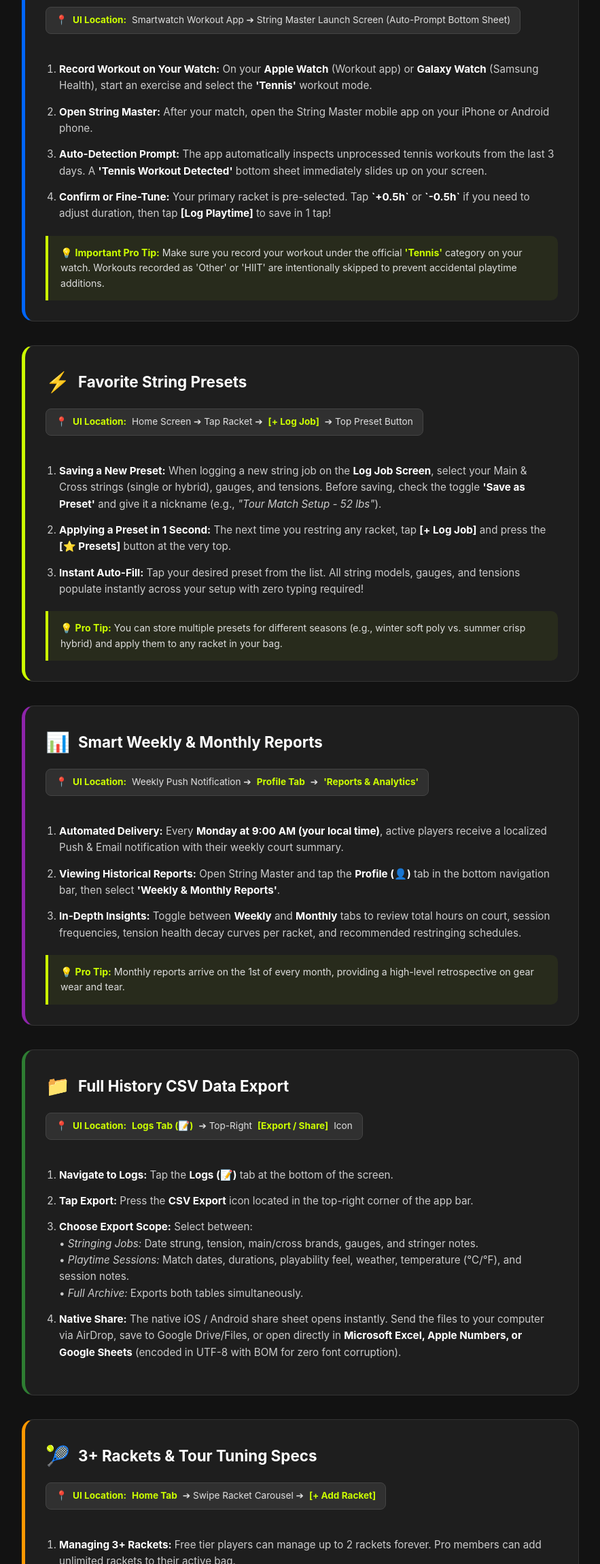
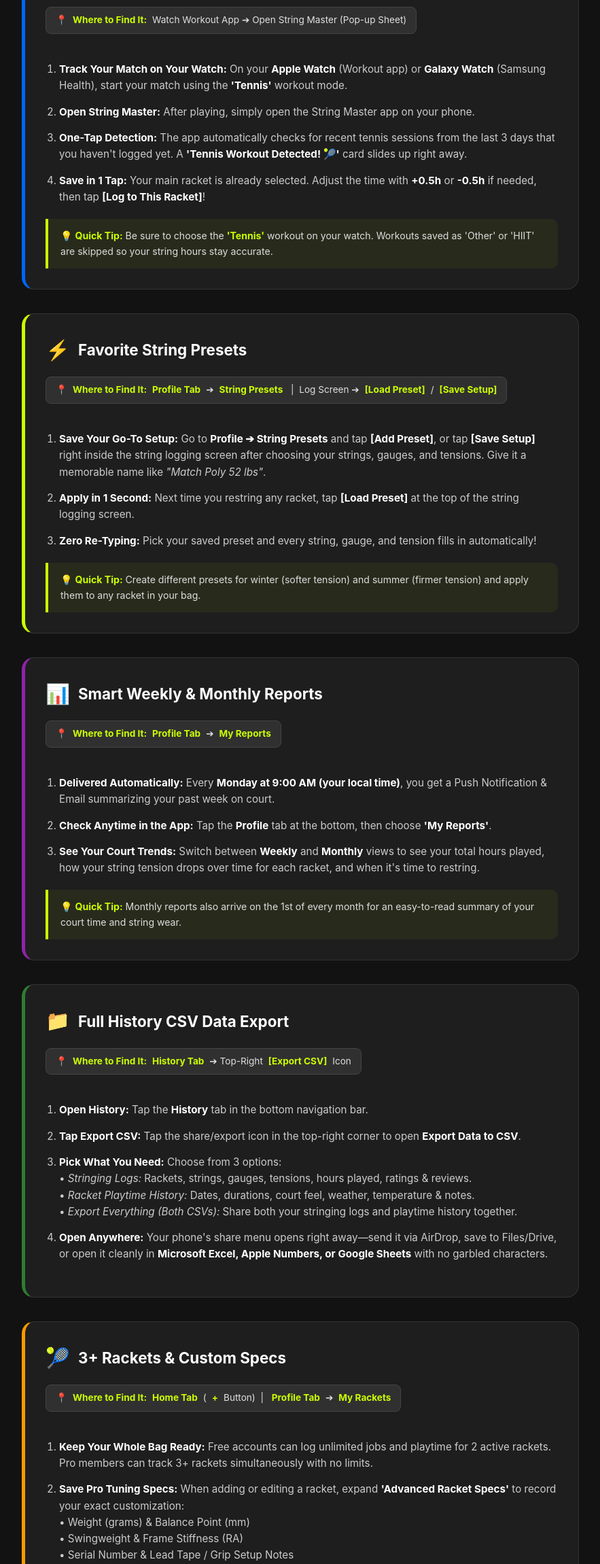
Before and after one commit to esc16/string-master-web, a plain HTML site: page guide.html in a window 1280 px wide. Shown: the part 499-2800 px from the top of the page at 68% size, without its empty margins (198-1081 px from the left). Drawn offline with Linux system fonts and the light colour scheme.

Commit message:
docs(web): align Pro user guide with actual UI labels and highlight 14-day free trial & widgets

```diff
--- a/guide.html
+++ b/guide.html
@@ -246,9 +246,10 @@
             <div class="nav-pills">
                 <a href="#smartwatch" class="nav-pill">⌚ Smartwatch Sync</a>
                 <a href="#presets" class="nav-pill">⚡ String Presets</a>
-                <a href="#reports" class="nav-pill">📊 Weekly & Monthly Reports</a>
-                <a href="#csv" class="nav-pill">📁 CSV History Export</a>
-                <a href="#rackets" class="nav-pill">🎾 3+ Rackets & Pro Specs</a>
+                <a href="#reports" class="nav-pill">📊 My Reports</a>
+                <a href="#csv" class="nav-pill">📁 CSV Export</a>
+                <a href="#rackets" class="nav-pill">🎾 3+ Rackets & Specs</a>
+                <a href="#widget" class="nav-pill">📱 Home Screen Widget</a>
             </div>
         </div>
 
@@ -260,26 +261,26 @@
             </div>
 
             <div class="ui-location-badge">
-                📍 <strong>UI Location:</strong> Smartwatch Workout App ➔ String Master Launch Screen (Auto-Prompt Bottom Sheet)
+                📍 <strong>Where to Find It:</strong> Watch Workout App ➔ Open String Master (Pop-up Sheet)
             </div>
 
             <ol class="step-list">
                 <li>
-                    <strong>Record Workout on Your Watch:</strong> On your <strong>Apple Watch</strong> (Workout app) or <strong>Galaxy Watch</strong> (Samsung Health), start an exercise and select the <strong>'Tennis'</strong> workout mode.
+                    <strong>Track Your Match on Your Watch:</strong> On your <strong>Apple Watch</strong> (Workout app) or <strong>Galaxy Watch</strong> (Samsung Health), start your match using the <strong>'Tennis'</strong> workout mode.
                 </li>
                 <li>
-                    <strong>Open String Master:</strong> After your match, open the String Master mobile app on your iPhone or Android phone.
+                    <strong>Open String Master:</strong> After playing, simply open the String Master app on your phone.
                 </li>
                 <li>
-                    <strong>Auto-Detection Prompt:</strong> The app automatically inspects unprocessed tennis workouts from the last 3 days. A <strong>'Tennis Workout Detected'</strong> bottom sheet immediately slides up on your screen.
+                    <strong>One-Tap Detection:</strong> The app automatically checks for recent tennis sessions from the last 3 days that you haven't logged yet. A <strong>'Tennis Workout Detected! 🎾'</strong> card slides up right away.
                 </li>
                 <li>
-                    <strong>Confirm or Fine-Tune:</strong> Your primary racket is pre-selected. Tap <strong>`+0.5h`</strong> or <strong>`-0.5h`</strong> if you need to adjust duration, then tap <strong>[Log Playtime]</strong> to save in 1 tap!
+                    <strong>Save in 1 Tap:</strong> Your main racket is already selected. Adjust the time with <strong>+0.5h</strong> or <strong>-0.5h</strong> if needed, then tap <strong>[Log to This Racket]</strong>!
                 </li>
             </ol>
 
             <div class="pro-tip">
-                💡 <strong>Important Pro Tip:</strong> Make sure you record your workout under the official <strong>'Tennis'</strong> category on your watch. Workouts recorded as 'Other' or 'HIIT' are intentionally skipped to prevent accidental playtime additions.
+                💡 <strong>Quick Tip:</strong> Be sure to choose the <strong>'Tennis'</strong> workout on your watch. Workouts saved as 'Other' or 'HIIT' are skipped so your string hours stay accurate.
             </div>
         </div>
 
@@ -291,23 +292,23 @@
             </div>
 
             <div class="ui-location-badge">
-                📍 <strong>UI Location:</strong> Home Screen ➔ Tap Racket ➔ <strong>[+ Log Job]</strong> ➔ Top Preset Button
+                📍 <strong>Where to Find It:</strong> <strong>Profile Tab</strong> ➔ <strong>String Presets</strong> &nbsp;|&nbsp; Log Screen ➔ <strong>[Load Preset]</strong> / <strong>[Save Setup]</strong>
             </div>
 
             <ol class="step-list">
                 <li>
-                    <strong>Saving a New Preset:</strong> When logging a new string job on the <strong>Log Job Screen</strong>, select your Main & Cross strings (single or hybrid), gauges, and tensions. Before saving, check the toggle <strong>'Save as Preset'</strong> and give it a nickname (e.g., <em>"Tour Match Setup - 52 lbs"</em>).
+                    <strong>Save Your Go-To Setup:</strong> Go to <strong>Profile ➔ String Presets</strong> and tap <strong>[Add Preset]</strong>, or tap <strong>[Save Setup]</strong> right inside the string logging screen after choosing your strings, gauges, and tensions. Give it a memorable name like <em>"Match Poly 52 lbs"</em>.
                 </li>
                 <li>
-                    <strong>Applying a Preset in 1 Second:</strong> The next time you restring any racket, tap <strong>[+ Log Job]</strong> and press the <strong>[⭐ Presets]</strong> button at the very top.
+                    <strong>Apply in 1 Second:</strong> Next time you restring any racket, tap <strong>[Load Preset]</strong> at the top of the string logging screen.
                 </li>
                 <li>
-                    <strong>Instant Auto-Fill:</strong> Tap your desired preset from the list. All string models, gauges, and tensions populate instantly across your setup with zero typing required!
+                    <strong>Zero Re-Typing:</strong> Pick your saved preset and every string, gauge, and tension fills in automatically!
                 </li>
             </ol>
 
             <div class="pro-tip">
-                💡 <strong>Pro Tip:</strong> You can store multiple presets for different seasons (e.g., winter soft poly vs. summer crisp hybrid) and apply them to any racket in your bag.
+                💡 <strong>Quick Tip:</strong> Create different presets for winter (softer tension) and summer (firmer tension) and apply them to any racket in your bag.
             </div>
         </div>
 
@@ -319,23 +320,23 @@
             </div>
 
             <div class="ui-location-badge">
-                📍 <strong>UI Location:</strong> Weekly Push Notification ➔ <strong>Profile Tab</strong> ➔ <strong>'Reports & Analytics'</strong>
+                📍 <strong>Where to Find It:</strong> <strong>Profile Tab</strong> ➔ <strong>My Reports</strong>
             </div>
 
             <ol class="step-list">
                 <li>
-                    <strong>Automated Delivery:</strong> Every <strong>Monday at 9:00 AM (your local time)</strong>, active players receive a localized Push & Email notification with their weekly court summary.
+                    <strong>Delivered Automatically:</strong> Every <strong>Monday at 9:00 AM (your local time)</strong>, you get a Push Notification & Email summarizing your past week on court.
                 </li>
                 <li>
-                    <strong>Viewing Historical Reports:</strong> Open String Master and tap the <strong>Profile (👤)</strong> tab in the bottom navigation bar, then select <strong>'Weekly & Monthly Reports'</strong>.
+                    <strong>Check Anytime in the App:</strong> Tap the <strong>Profile</strong> tab at the bottom, then choose <strong>'My Reports'</strong>.
                 </li>
                 <li>
-                    <strong>In-Depth Insights:</strong> Toggle between <strong>Weekly</strong> and <strong>Monthly</strong> tabs to review total hours on court, session frequencies, tension health decay curves per racket, and recommended restringing schedules.
+                    <strong>See Your Court Trends:</strong> Switch between <strong>Weekly</strong> and <strong>Monthly</strong> views to see your total hours played, how your string tension drops over time for each racket, and when it's time to restring.
                 </li>
             </ol>
 
             <div class="pro-tip">
-                💡 <strong>Pro Tip:</strong> Monthly reports arrive on the 1st of every month, providing a high-level retrospective on gear wear and tear.
+                💡 <strong>Quick Tip:</strong> Monthly reports also arrive on the 1st of every month for an easy-to-read summary of your court time and string wear.
             </div>
         </div>
 
@@ -347,24 +348,24 @@
             </div>
 
             <div class="ui-location-badge">
-                📍 <strong>UI Location:</strong> <strong>Logs Tab (📝)</strong> ➔ Top-Right <strong>[Export / Share]</strong> Icon
+                📍 <strong>Where to Find It:</strong> <strong>History Tab</strong> ➔ Top-Right <strong>[Export CSV]</strong> Icon
             </div>
 
             <ol class="step-list">
                 <li>
-                    <strong>Navigate to Logs:</strong> Tap the <strong>Logs (📝)</strong> tab at the bottom of the screen.
+                    <strong>Open History:</strong> Tap the <strong>History</strong> tab in the bottom navigation bar.
                 </li>
                 <li>
-                    <strong>Tap Export:</strong> Press the <strong>CSV Export</strong> icon located in the top-right corner of the app bar.
+                    <strong>Tap Export CSV:</strong> Tap the share/export icon in the top-right corner to open <strong>Export Data to CSV</strong>.
                 </li>
                 <li>
-                    <strong>Choose Export Scope:</strong> Select between:
-                        <br>• <em>Stringing Jobs:</em> Date strung, tension, main/cross brands, gauges, and stringer notes.
-                        <br>• <em>Playtime Sessions:</em> Match dates, durations, playability feel, weather, temperature (°C/°F), and session notes.
-                        <br>• <em>Full Archive:</em> Exports both tables simultaneously.
+                    <strong>Pick What You Need:</strong> Choose from 3 options:
+                        <br>• <em>Stringing Logs:</em> Rackets, strings, gauges, tensions, hours played, ratings &amp; reviews.
+                        <br>• <em>Racket Playtime History:</em> Dates, durations, court feel, weather, temperature &amp; notes.
+                        <br>• <em>Export Everything (Both CSVs):</em> Share both your stringing logs and playtime history together.
                 </li>
                 <li>
-                    <strong>Native Share:</strong> The native iOS / Android share sheet opens instantly. Send the files to your computer via AirDrop, save to Google Drive/Files, or open directly in <strong>Microsoft Excel, Apple Numbers, or Google Sheets</strong> (encoded in UTF-8 with BOM for zero font corruption).
+                    <strong>Open Anywhere:</strong> Your phone's share menu opens right away—send it via AirDrop, save to Files/Drive, or open it cleanly in <strong>Microsoft Excel, Apple Numbers, or Google Sheets</strong> with no garbled characters.
                 </li>
             </ol>
         </div>
@@ -373,26 +374,49 @@
         <div id="rackets" class="guide-card" style="border-left: 5px solid var(--accent-orange);">
             <div class="guide-card-header">
                 <span class="guide-card-icon">🎾</span>
-                <div class="guide-card-title">3+ Rackets & Tour Tuning Specs</div>
+                <div class="guide-card-title">3+ Rackets &amp; Custom Specs</div>
             </div>
 
             <div class="ui-location-badge">
-                📍 <strong>UI Location:</strong> <strong>Home Tab</strong> ➔ Swipe Racket Carousel ➔ <strong>[+ Add Racket]</strong>
+                📍 <strong>Where to Find It:</strong> <strong>Home Tab</strong> (<strong>+</strong> Button) &nbsp;|&nbsp; <strong>Profile Tab</strong> ➔ <strong>My Rackets</strong>
             </div>
 
             <ol class="step-list">
                 <li>
-                    <strong>Managing 3+ Rackets:</strong> Free tier players can manage up to 2 rackets forever. Pro members can add unlimited rackets to their active bag.
+                    <strong>Keep Your Whole Bag Ready:</strong> Free accounts can log unlimited jobs and playtime for 2 active rackets. Pro members can track 3+ rackets simultaneously with no limits.
                 </li>
                 <li>
-                    <strong>Advanced Tuning Specs:</strong> When adding or editing a racket, tap <strong>'Advanced Racket Specs'</strong> to track your custom specs:
-                        <br>• Static Weight (grams)
-                        <br>• Swingweight (kg·cm²)
-                        <br>• Balance Point (mm / pts HL)
-                        <br>• Frame Stiffness (RA)
-                        <br>• Custom Lead Tape & Grip customization notes
+                    <strong>Save Pro Tuning Specs:</strong> When adding or editing a racket, expand <strong>'Advanced Racket Specs'</strong> to record your exact customization:
+                        <br>• Weight (grams) &amp; Balance Point (mm)
+                        <br>• Swingweight &amp; Frame Stiffness (RA)
+                        <br>• Serial Number &amp; Lead Tape / Grip Setup Notes
                 </li>
             </ol>
+        </div>
+
+        <!-- 6. HOME SCREEN WIDGETS -->
+        <div id="widget" class="guide-card" style="border-left: 5px solid #00BFA5;">
+            <div class="guide-card-header">
+                <span class="guide-card-icon">📱</span>
+                <div class="guide-card-title">Home Screen Widgets</div>
+            </div>
+
+            <div class="ui-location-badge">
+                📍 <strong>Where to Find It:</strong> <strong>Profile Tab</strong> ➔ <strong>Home Screen Widget</strong>
+            </div>
+
+            <ol class="step-list">
+                <li>
+                    <strong>Pick Your Widget Size (Android):</strong> Tap <strong>Profile ➔ Home Screen Widget</strong> and choose between the <strong>Small Widget (2x2)</strong> for your string health gauge &amp; tension, or the <strong>Medium Widget (4x2)</strong> with specs, playtime, and a quick-log button.
+                </li>
+                <li>
+                    <strong>Add to Your Screen (iOS):</strong> Touch and hold an empty space on your iPhone Home Screen, tap <strong>'+'</strong> at the top left, and search for <strong>'String Master'</strong>.
+                </li>
+            </ol>
+
+            <div class="pro-tip">
+                💡 <strong>Quick Tip:</strong> Your widget updates automatically whenever you log playtime or restring your primary racket!
+            </div>
         </div>
 
         <!-- CALL TO ACTION -->
```
Also changed, not shown: index.html (+8 -3 lines).
